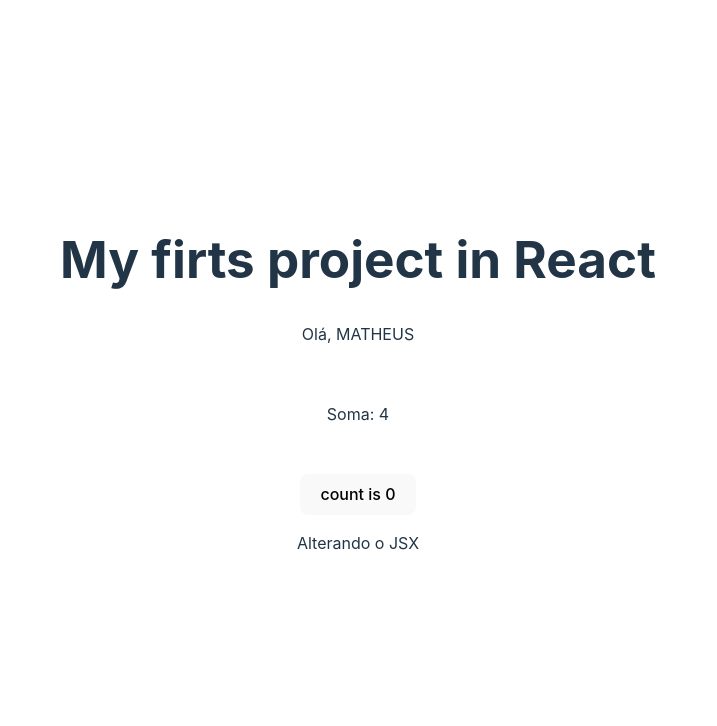
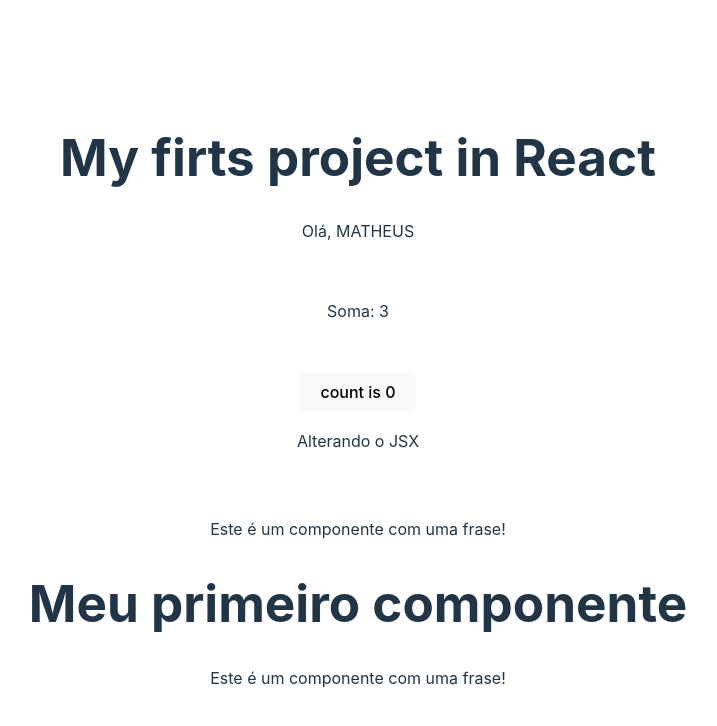
Before and after one commit to MatheusTDjamdjian/learning-react, a React (Vite) app in the folder content/video-02/first-project/: page / in a window 1280 px wide. Shown: the top 726 px of the page, without its empty margins (282-999 px from the left). Built offline with nearby package versions, Linux system fonts and the light colour scheme.

Commit message:
component

```diff
--- a/content/video-02/first-project/src/App.jsx
+++ b/content/video-02/first-project/src/App.jsx
@@ -2,6 +2,7 @@
 import reactLogo from './assets/react.svg'
 import viteLogo from '/vite.svg'
 import './App.css'
+import HelloWorld from './components/HelloWorld'
 
 function App() {
   const [count, setCount] = useState(0)
@@ -10,12 +11,16 @@
 
   const newName = name.toUpperCase()
 
+  function sum(a, b) {
+    return a + b
+  }
+
   return (
     <>
       <h1>My firts project in React</h1>
       <p>Olá, {newName}</p>
       <br/>
-      <p>Soma: { 2 + 2 }</p>
+      <p>Soma: {sum(1, 2)}</p>
       <div className="card">
         <button onClick={() => setCount((count) => count + 1)}>
           count is {count}
@@ -24,6 +29,7 @@
           Alterando o JSX
         </p>
       </div>
+      <HelloWorld/>
     </>
   )
 }
--- /dev/null
+++ b/content/video-02/first-project/src/components/Frase.jsx
@@ -0,0 +1,9 @@
+function Frase() {
+    return (
+        <div>
+            <p>Este é um componente com uma frase!</p>
+        </div>
+    )
+}
+
+export default Frase
--- /dev/null
+++ b/content/video-02/first-project/src/components/HelloWorld.jsx
@@ -0,0 +1,15 @@
+import Frase from './Frase'
+
+function HelloWorld() {
+
+  return (
+    <div>
+      <Frase/>
+      <h1> Meu primeiro componente</h1>
+      <Frase/>
+    </div>
+  )
+
+}
+
+export default HelloWorld
--- a/content/video-02/first-project/vite.config.js
+++ b/content/video-02/first-project/vite.config.js
@@ -4,4 +4,5 @@
 // https://vitejs.dev/config/
 export default defineConfig({
   plugins: [react()],
+  allow: ['C:\\React\\content\\video#02\\first-project\\src\\main.jsx'],
 })
```
